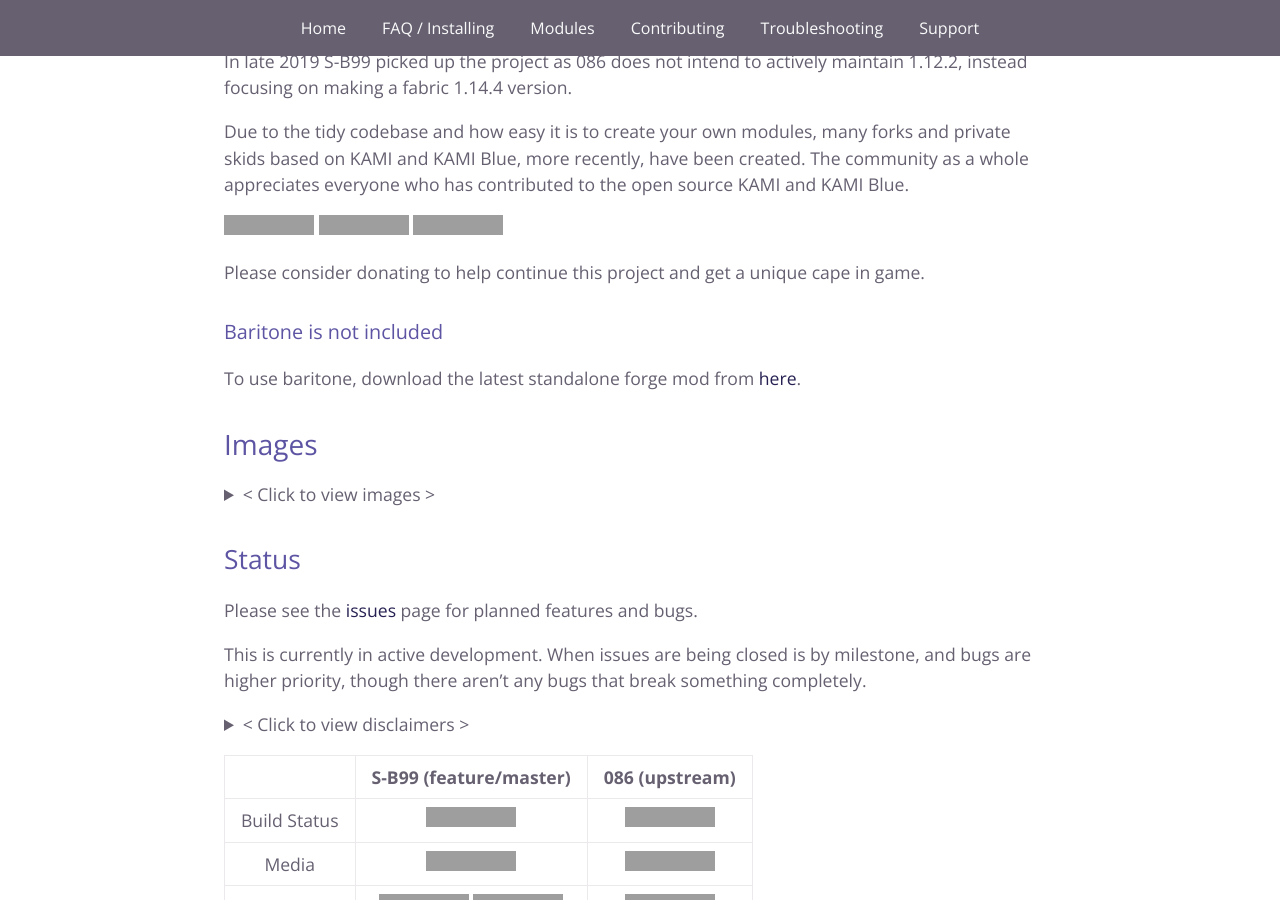
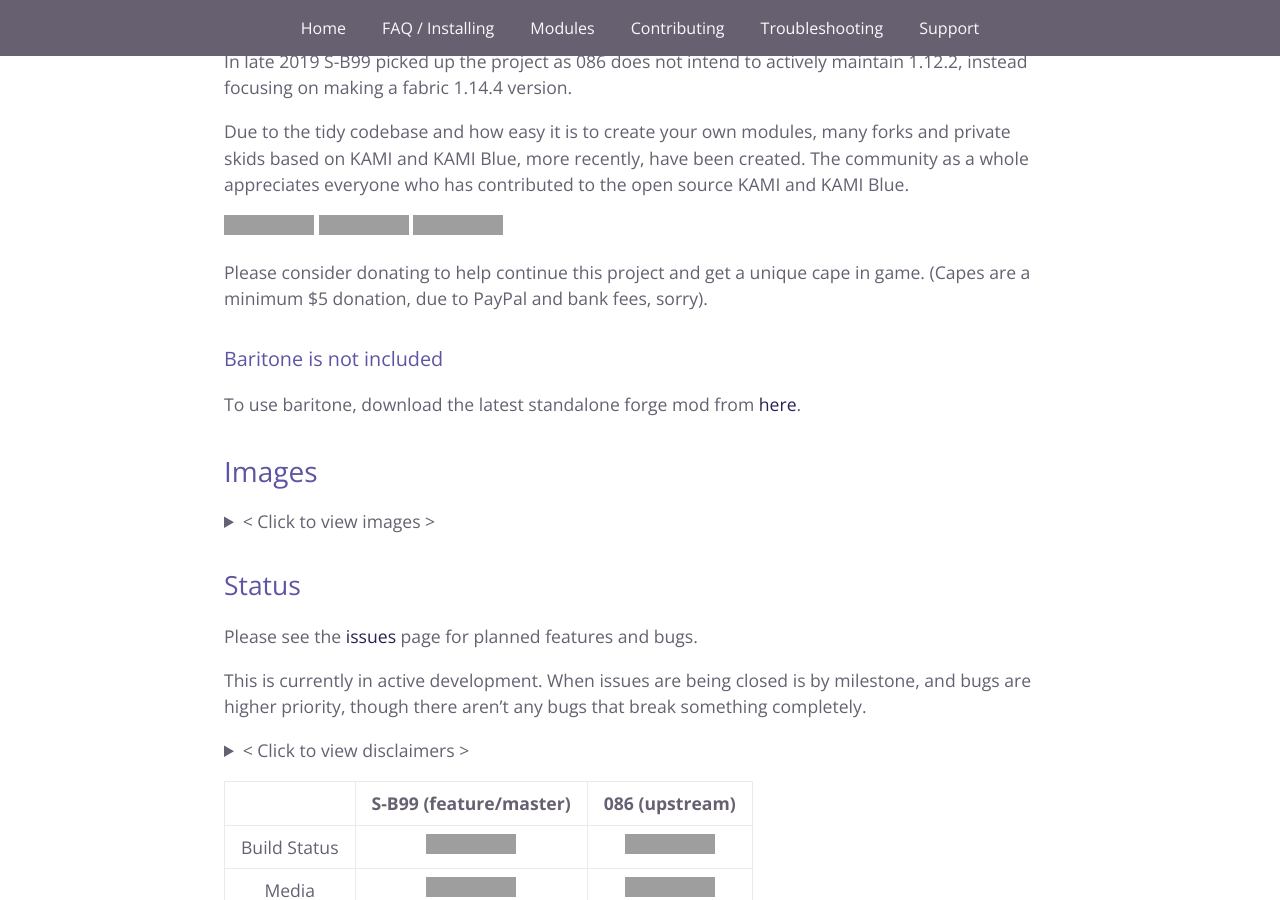
Before and after one commit to kami-blue/website, a Jekyll site: the page built from docs/index.md, in a window 1280 px wide and 900 px high, scrolled down 756 px, cut to the strip 0-900 px from the top of the window. Built offline with Jekyll 4.4.1, drawn with Linux system fonts in a browser that asks for light colours; grey boxes are pictures that could not be loaded.

Commit message:
make donation more clear

```diff
--- a/docs/index.md
+++ b/docs/index.md
@@ -24,7 +24,7 @@ The community as a whole appreciates everyone who has contributed to the open so
 [![BTC](https://img.shields.io/badge/btc-clickme-red?color=f08b16&logo=bitcoin)](https://www.blockchain.com/btc/address/19pH4aNZZMPJkqQ2826BauRokyBs1NYon7)
 [![BCH](https://img.shields.io/badge/bch-clickme-red?color=2db300&logo=cash-app)](https://www.blockchain.com/bch/address/19pH4aNZZMPJkqQ2826BauRokyBs1NYon7)
 
-Please consider donating to help continue this project and get a unique cape in game.
+Please consider donating to help continue this project and get a unique cape in game. (Capes are a minimum $5 donation, due to PayPal and bank fees, sorry).
 
 ##### Baritone is not included
 
```
